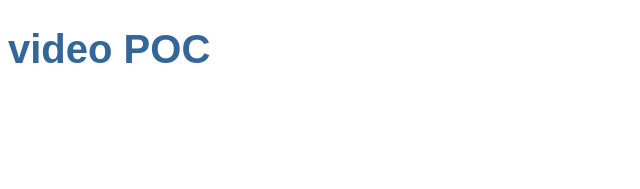
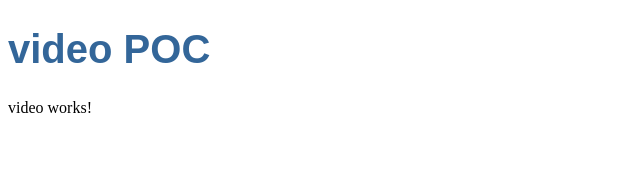
Before and after one commit to lwthatcher/hidden-video, an Angular app: page / in a window 1280 px wide. Shown: the top 189 px of the page, without its empty margins (0-640 px from the left). Built offline with nearby package versions, Linux system fonts and the light colour scheme.

Commit message:
added app-video component stub

```diff
--- a/src/app/app.component.html
+++ b/src/app/app.component.html
@@ -1,3 +1,4 @@
 <h1>
   {{title}}
 </h1>
+<app-video></app-video>
--- a/src/app/app.module.ts
+++ b/src/app/app.module.ts
@@ -4,10 +4,12 @@ import { FormsModule } from '@angular/forms';
 import { HttpModule } from '@angular/http';
 
 import { AppComponent } from './app.component';
+import { VideoComponent } from './video/video.component';
 
 @NgModule({
   declarations: [
-    AppComponent
+    AppComponent,
+    VideoComponent
   ],
   imports: [
     BrowserModule,
--- /dev/null
+++ b/src/app/video/video.component.html
@@ -0,0 +1,3 @@
+<p>
+  video works!
+</p>
--- /dev/null
+++ b/src/app/video/video.component.ts
@@ -0,0 +1,15 @@
+import { Component, OnInit } from '@angular/core';
+
+@Component({
+  selector: 'app-video',
+  templateUrl: './video.component.html',
+  styleUrls: ['./video.component.css']
+})
+export class VideoComponent implements OnInit {
+
+  constructor() { }
+
+  ngOnInit() {
+  }
+
+}
```
Also changed, not shown: src/app/video/video.component.css (added), 1 other file (tests, documents, lock files or other folders).
